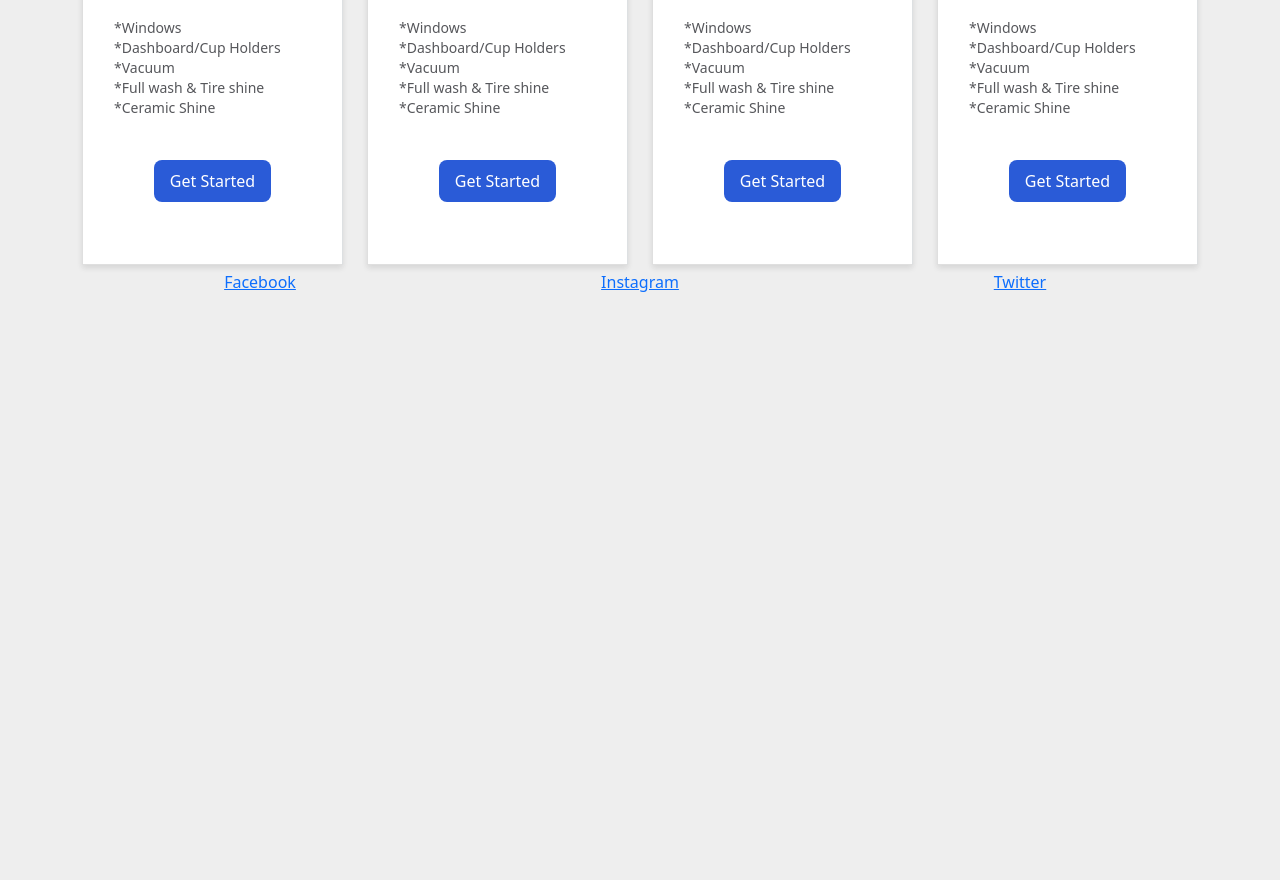
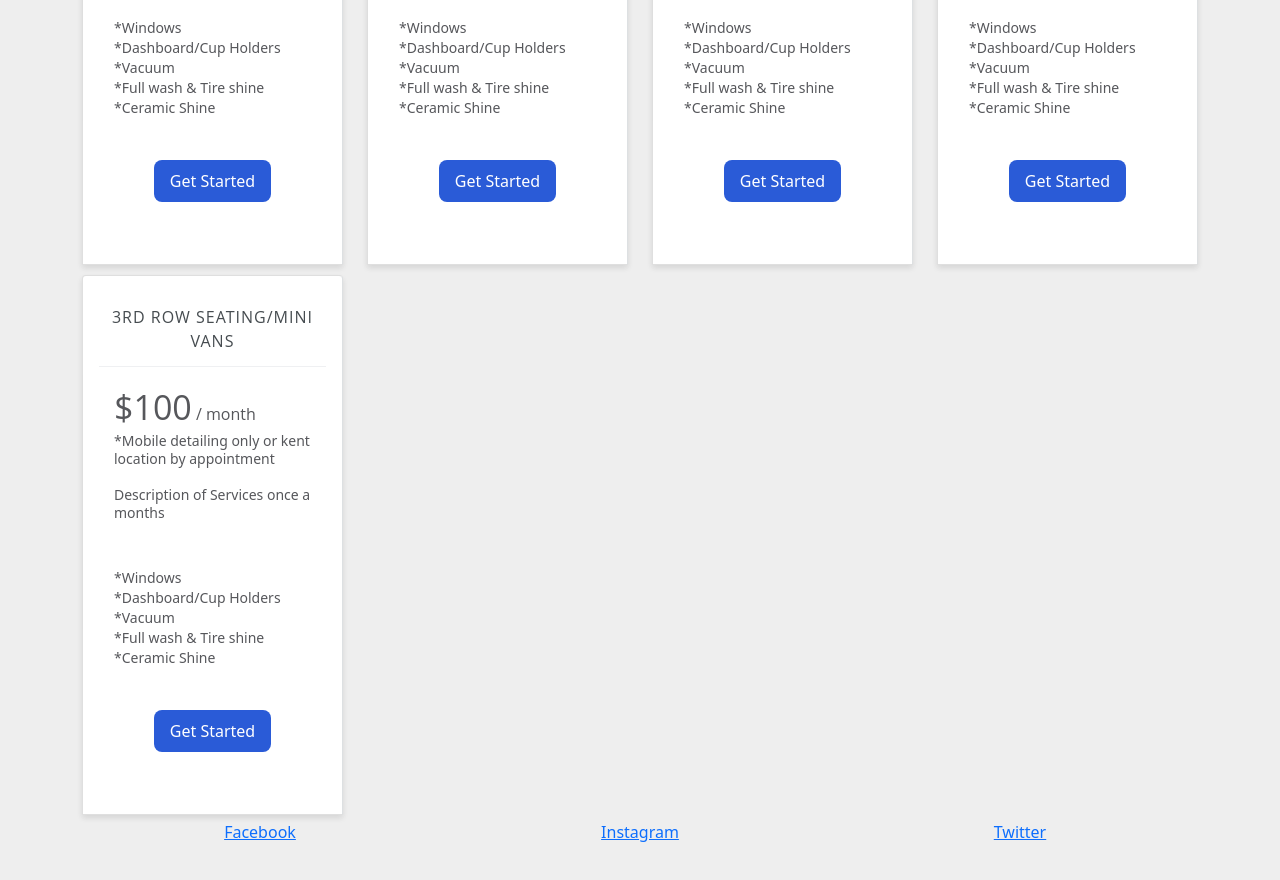
Before and after one commit to YonasBerhe/stylescarwashanddetail, a plain HTML site: page index.html in a window 1280 px wide. Shown: the part 388-1268 px from the top of the page. Before the commit the page ends 800 px from the top, so only its background shows below. Drawn offline with nearby package versions, Linux system fonts and the light colour scheme.

Commit message:
other cleans

```diff
--- a/index.html
+++ b/index.html
@@ -203,6 +203,32 @@
                      </div>
                   </div>
                </div>
+
+               <div class="col-md-6 col-lg-3">
+                  <div class="card">
+                     <div class="card-body">
+                        <div class="plan-name">
+                           3rd row seating/mini vans
+                        </div>
+                        <div class="plan-description">
+                           <div class="plan-price month">
+                              $100<sub> / month</sub>
+                           </div>
+                           <p>*Mobile detailing only or kent location by appointment
+                              <br>
+                              <br>
+                              Description of Services once a months
+                           </p>
+                        </div>
+                        <div class="plan-description specs">
+                           *Windows<br>*Dashboard/Cup Holders<br>*Vacuum<br>*Full wash & Tire shine<br> *Ceramic Shine
+                        </div>
+                        <div class="plan-cta">
+                           <p><a class="button" href="https://stylescarwashdetail.myshopify.com/products/3rd-row-seating-mini-vans" data-open="get-pro-modal" aria-controls="get-pro-modal" aria-haspopup="true" tabindex="0">Get Started</a></p>
+                        </div>
+                     </div>
+                  </div>
+               </div>
             </div>
          </div>
          <!-- ./container-->
```
